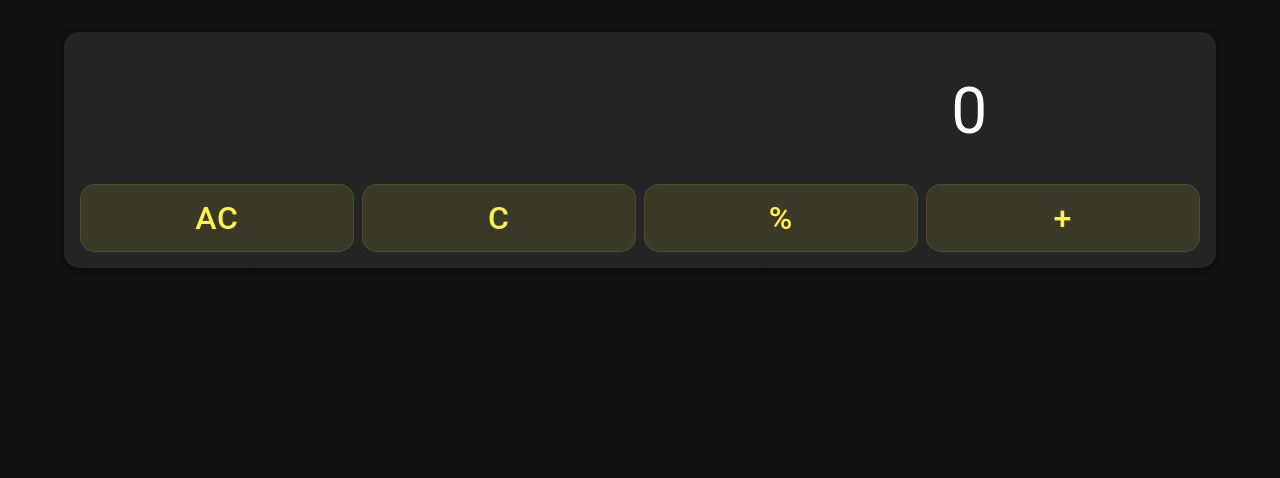
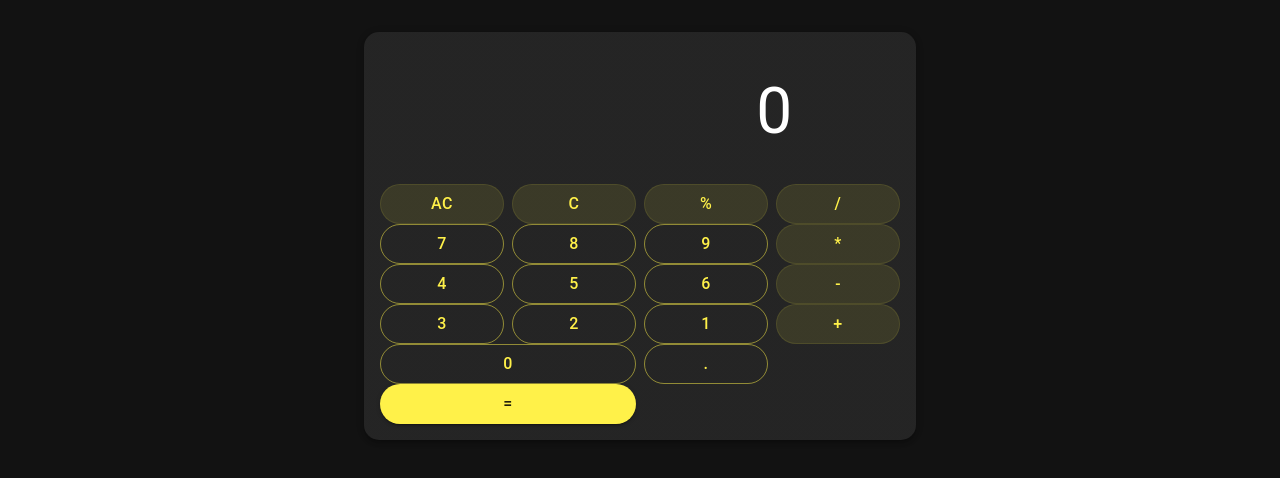
Before and after one commit to ogatalars/ReactCalculator, a React (Create React App) app: page / in a window 1280 px wide. Shown: the top 478 px of the page. Built offline with nearby package versions, Linux system fonts and the light colour scheme.

Commit message:
Add: New Buttons

```diff
--- a/src/App.tsx
+++ b/src/App.tsx
@@ -1,40 +1,43 @@
-import {useState} from 'react';
-import {Container, Paper,Grid, styled} from "@mui/material"
+import { useState } from 'react';
+import { Container, Paper, Grid, styled, Button } from "@mui/material";
 import { DigitalOperationalButton } from './DigitalOperationalButton';
+import { DigitalButton } from './DigitalButton';
 
-const OutPutContainer = styled('div')(({theme})=> ({
+const OutPutContainer = styled('div')(({ theme }) => ({
   width: "90%",
   textAlign: "right",
   height: '2em',
   padding: theme.spacing(2),
   fontSize: "4em",
   overflow: "hidden"
+}));
 
-}))
-const CalculatorBase = styled(Paper)(({theme}) => ({
+const CalculatorBase = styled(Paper)(({ theme }) => ({
   padding: theme.spacing(2),
   marginTop: theme.spacing(4),
-  borderRadius : 15
-}))
+  borderRadius: 15
+}));
+
 function App() {
-  const [currentValue, setCurrentValue] = useState("0")
-  const [operation, setOperation] = useState("")
-  const selectOperation = (operation:string) => {
-  setOperation(operation)
-  }
+  const [currentValue, setCurrentValue] = useState("0");
+  const [operation, setOperation] = useState("");
 
-  const setDigit  = (digit: string) => {
-    setCurrentValue(digit)
-  }
+  const selectOperation = (operation: string) => {
+    setOperation(operation);
+  };
+
+  const setDigit = (digit: string) => {
+    setCurrentValue(digit);
+  };
 
   return (
-  <Container maxWidth="lg">
+    <Container maxWidth="sm">
       <CalculatorBase elevation={3}>
         <Grid container spacing={1}>
           <Grid item xs={11}>
             <OutPutContainer>{currentValue}</OutPutContainer>
           </Grid>
-  <Grid  item container columnSpacing={1}>
+          <Grid item container columnSpacing={1}>
             <DigitalOperationalButton
               operational={"AC"}
               selectOperation={selectOperation}
@@ -51,10 +54,52 @@ function App() {
               selectedOperation={operation}
             />
             <DigitalOperationalButton
+              operational={"/"}
+              selectOperation={selectOperation}
+              selectedOperation={operation}
+            />
+            <Grid item container columnSpacing={1}>
+              <DigitalButton digit={"7"} enterDigit={setDigit} />
+              <DigitalButton digit={"8"} enterDigit={setDigit} />
+              <DigitalButton digit={"9"} enterDigit={setDigit} />
+
+              <DigitalOperationalButton
+                operational={"*"}
+                selectOperation={selectOperation}
+                selectedOperation={operation}
+              />
+            </Grid>
+            <Grid item container columnSpacing={1}>
+              <DigitalButton digit={"4"} enterDigit={setDigit} />
+              <DigitalButton digit={"5"} enterDigit={setDigit} />
+              <DigitalButton digit={"6"} enterDigit={setDigit} />
+
+              <DigitalOperationalButton
+                operational={"-"}
+                selectOperation={selectOperation}
+                selectedOperation={operation}
+              />
+            </Grid>
+            <Grid item container columnSpacing={1}>
+              <DigitalButton digit={"3"} enterDigit={setDigit} />
+              <DigitalButton digit={"2"} enterDigit={setDigit} />
+              <DigitalButton digit={"1"} enterDigit={setDigit} />
+
+              <DigitalOperationalButton
                 operational={"+"}
                 selectOperation={selectOperation}
                 selectedOperation={operation}
               />
+              <Grid item container columnSpacing={1}>
+                <DigitalButton digit={"0"} enterDigit={setDigit} xs={6} />
+                <DigitalButton digit={"."} enterDigit={setDigit} />
+                <Grid item xs={6}>
+                  <Button fullWidth variant="contained">
+                    =
+                  </Button>
+                </Grid>
+              </Grid>
+            </Grid>
           </Grid>
         </Grid>
       </CalculatorBase>
--- a/src/theme.tsx
+++ b/src/theme.tsx
@@ -11,14 +11,14 @@ const theme = createTheme({
             MuiButton: {
                 styleOverrides: {
                     root: {
-                        borderRadius: 15
+                        borderRadius: 25
                     }
                 }
             }
         },
         typography: {
             button: {
-                fontSize: "2rem"
+                fontSize: "1rem"
             }
         }
 })
```
Lines whose indentation alone changed are shown as unchanged.
